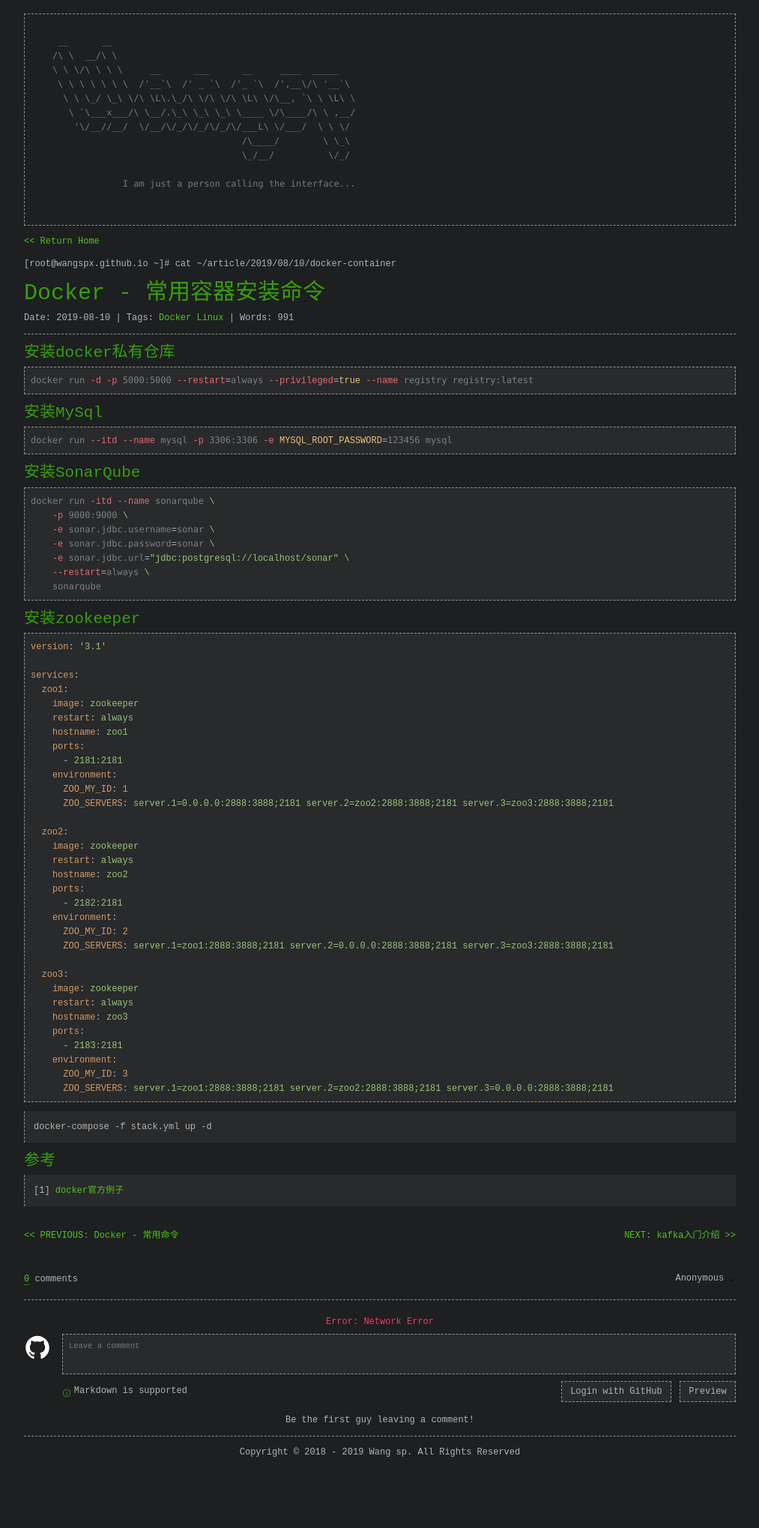
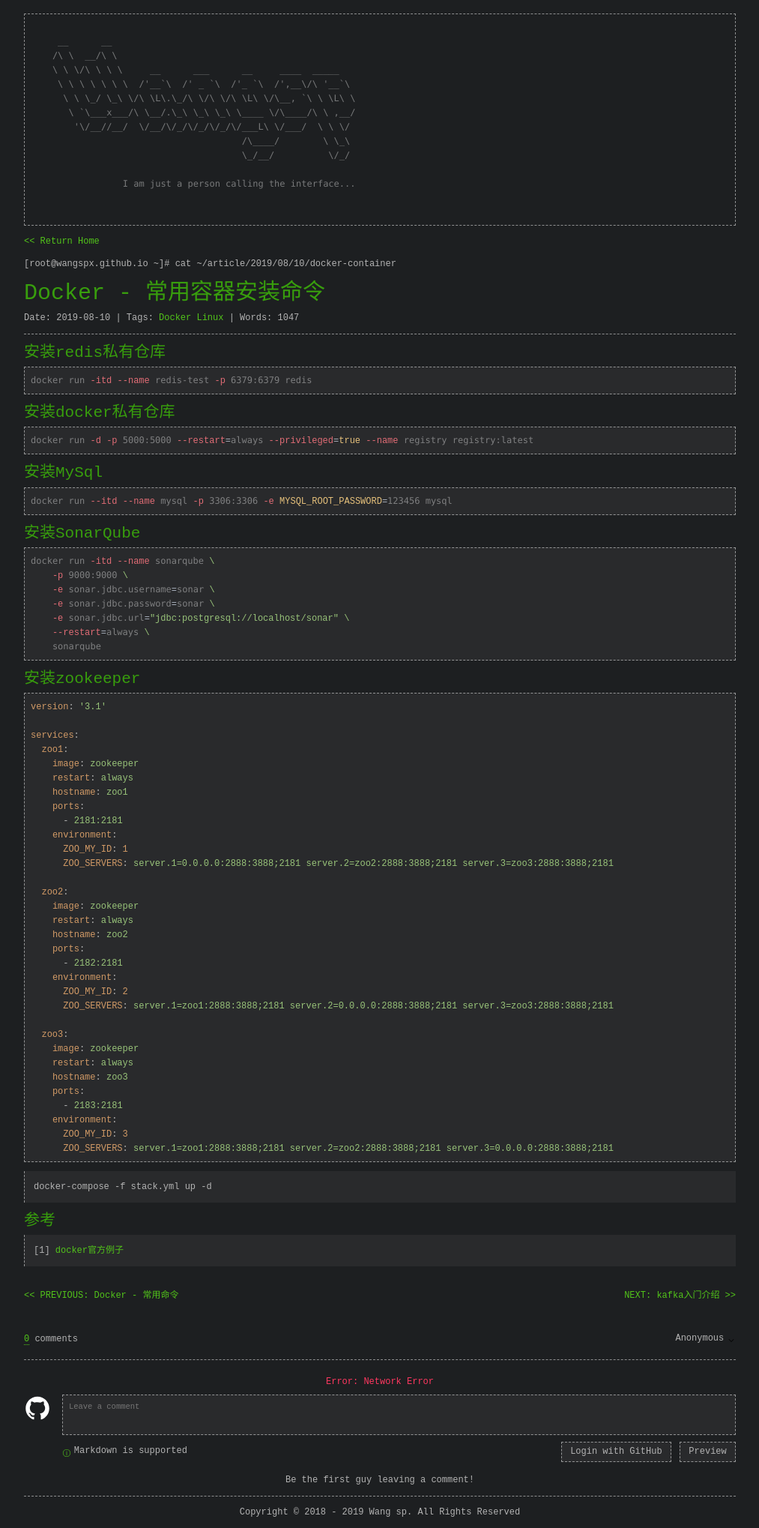
Before and after one commit to shiof/note, a Jekyll site: the page built from _posts/2019/2019-08-02-docker-container.md, in a window 1280 px wide. Shown: the whole page at 75% size, without its empty margins (133-1146 px from the left). Built offline with Jekyll 4.4.1, drawn with Linux system fonts in a browser that asks for light colours; comment, search, counter and statistics services are not loaded.

Commit message:
2019年11月18日09:41:04

```diff
--- a/_posts/2019/2019-08-02-docker-container.md
+++ b/_posts/2019/2019-08-02-docker-container.md
@@ -8,6 +8,12 @@
     - Docker
     - Linux
 ---
+
+### 安装redis私有仓库
+
+~~~shell
+docker run -itd --name redis-test -p 6379:6379 redis
+~~~
 
 ### 安装docker私有仓库
 
```
